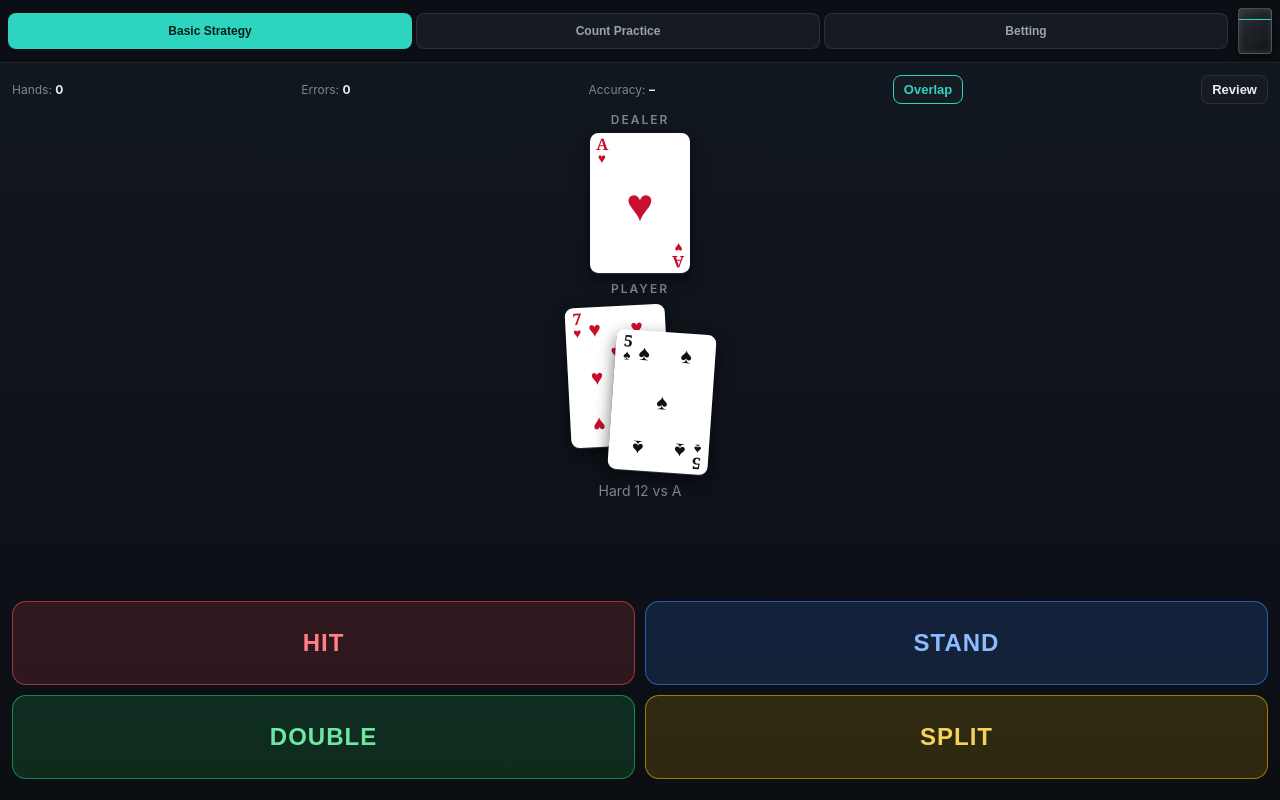
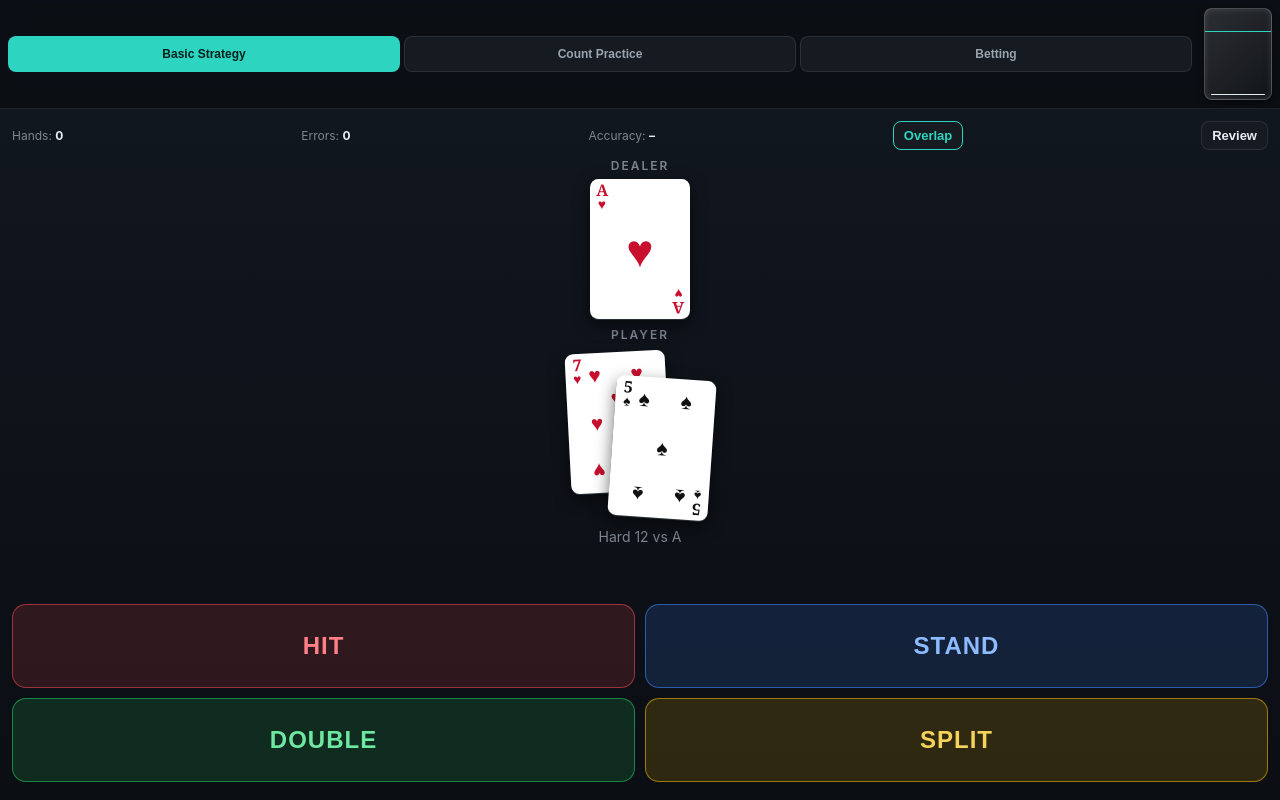
Before and after one commit to briantmorton-png/blackjack-trainer, a plain HTML site: page index.html in a window 1280 px wide. Drawn offline with Linux system fonts and the light colour scheme.

Commit message:
Reset Count asks whether to reshuffle shoe; double discard tray size

```diff
--- a/index.html
+++ b/index.html
@@ -147,9 +147,13 @@
   .stats { flex-wrap:wrap; gap:6px 10px; justify-content:space-between; font-size:12px; }
   .pips { left:29%; right:29%; top:16%; bottom:16%; }
   .tab.active { background:var(--accent); color:var(--accentTxt); border-color:transparent; }
-  .tray { background:linear-gradient(135deg,rgba(255,255,255,.14),rgba(255,255,255,.03));
+  .tray { width:68px; height:92px; border-radius:8px; margin-left:8px;
+          background:linear-gradient(135deg,rgba(255,255,255,.14),rgba(255,255,255,.03));
           border:1px solid rgba(255,255,255,.22); box-shadow:inset 0 0 6px rgba(255,255,255,.12),0 2px 6px rgba(0,0,0,.5); }
-  .played-cards { background:repeating-linear-gradient(0deg,#e6edf3 0 1px,#3a4350 1px 2px); }
+  .played-cards { background:repeating-linear-gradient(0deg,#e6edf3 0 1px,#3a4350 1px 2px); left:6px; right:6px; bottom:4px; border-radius:3px; }
+  body { display:flex; flex-direction:column; }
+  nav { flex-shrink:0; }
+  main { flex:1; height:auto; min-height:0; }
   .tray::after { background:var(--accent); }
   .label { color:var(--muted); opacity:1; font-weight:600; }
   .info { color:var(--muted); opacity:1; }
@@ -537,9 +541,12 @@ document.getElementById('quizBtn').addEventListener('click', () => quiz(false));
 document.getElementById('resetCountBtn').addEventListener('click', () => {
   if (timer) stopDrill();
   shoe.running = 0;
+  const reshuffled = confirm('Count reset to 0.\n\nAlso reset the shoe (fresh shuffle)?\n\nOK = New shoe   ·   Cancel = Keep current shoe');
+  if (reshuffled) newShoe();
   startBtn.textContent = 'Start Drill';
   document.getElementById('countRow').innerHTML = '';
-  resEl.innerHTML = '<div style="opacity:.7;font-size:13px">Count reset to 0. The shoe continues from where you left off.</div>';
+  resEl.innerHTML = `<div style="opacity:.7;font-size:13px">Count reset to 0. ${reshuffled
+    ? 'Fresh 6-deck shoe shuffled.' : 'The shoe continues from where you left off.'}</div>`;
 });
 
 /* ---------- Tabs ---------- */
```
